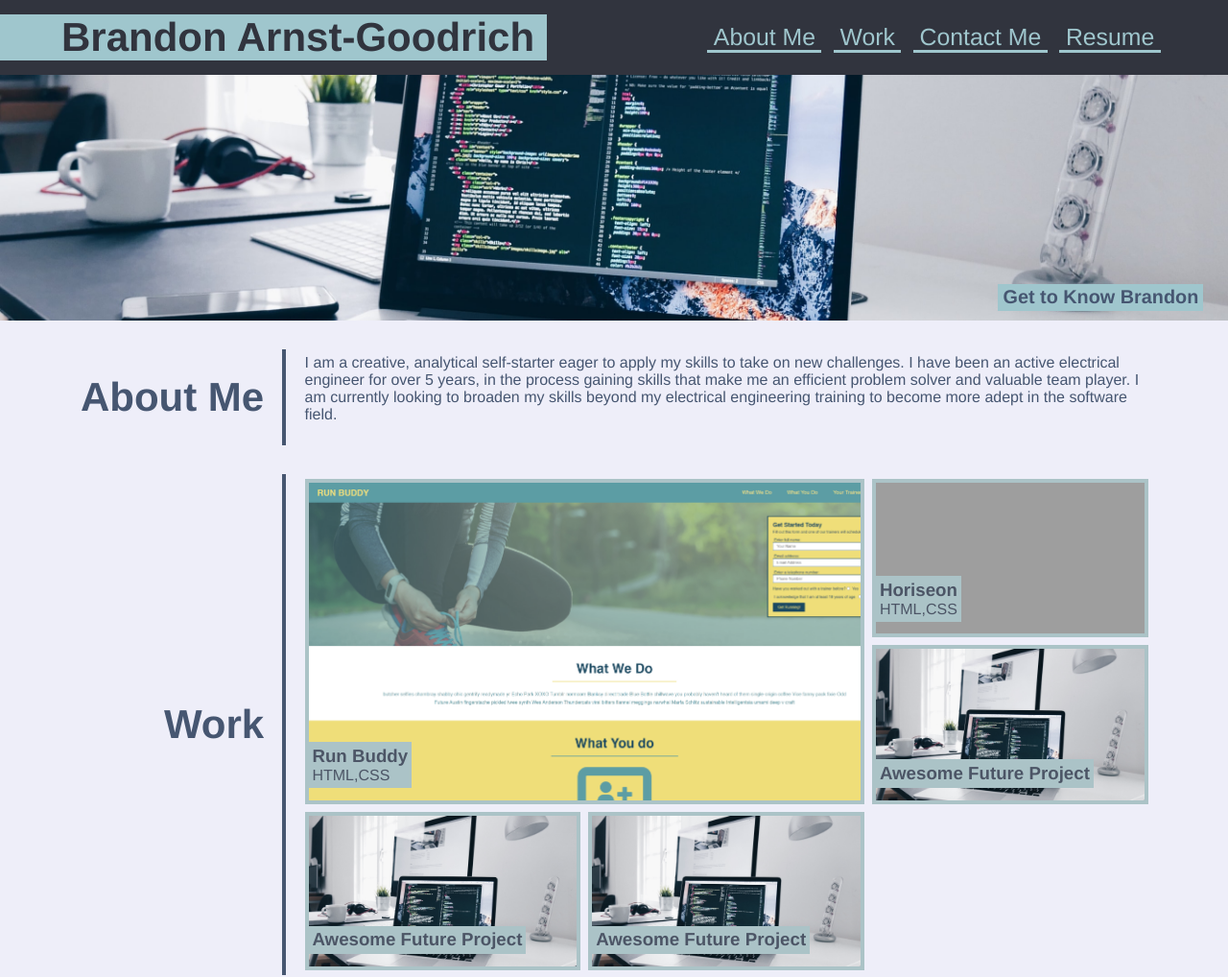
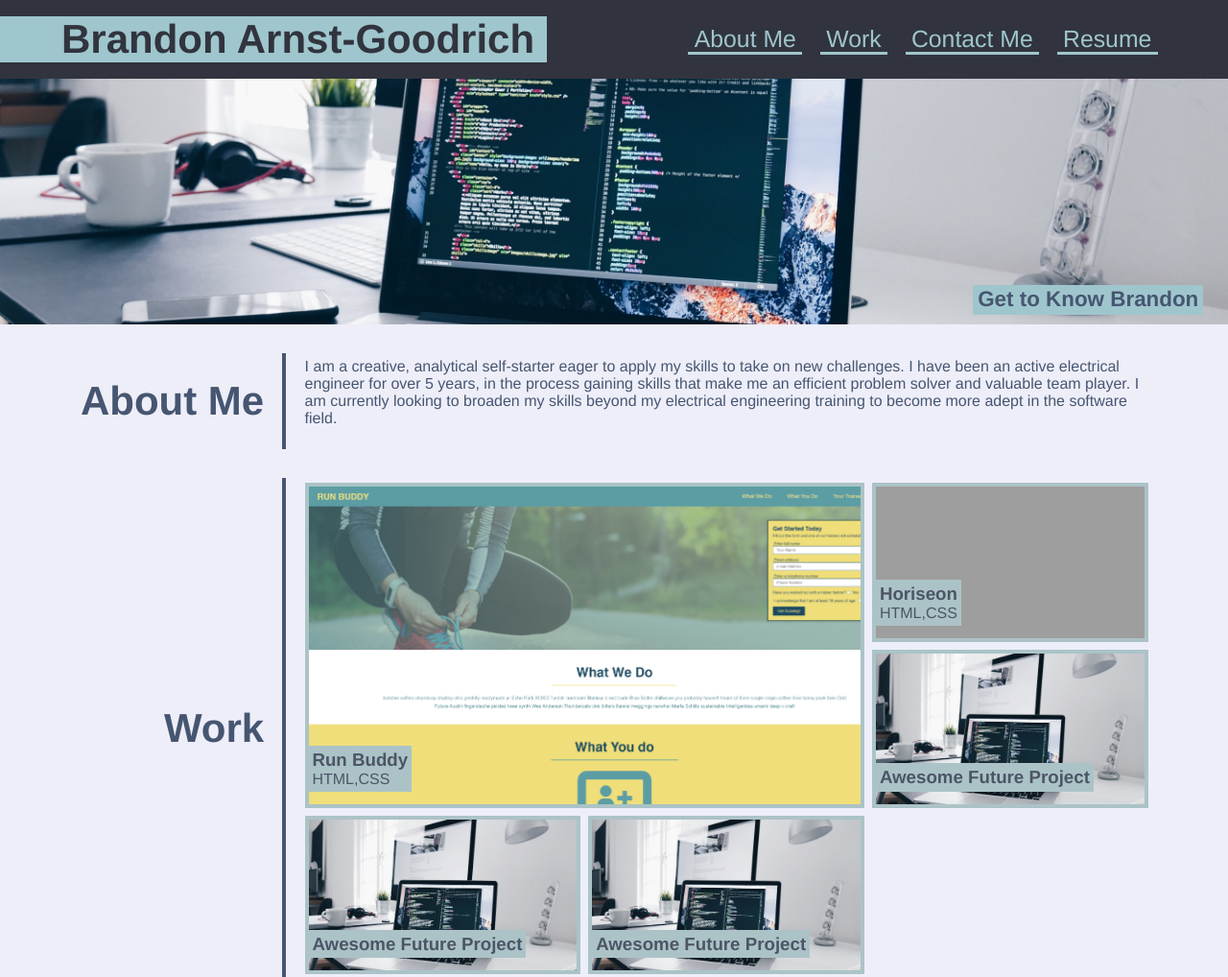
Before and after one commit to BrandonAG/BrandonAG.github.io, a plain HTML site: page index.html in a window 1280 px wide. Shown: the top 1018 px of the page at 96% size. Drawn offline with Linux system fonts and the light colour scheme; grey boxes are pictures that could not be loaded.

Commit message:
additional screen size optimizations

```diff
--- a/assets/styles.css
+++ b/assets/styles.css
@@ -18,7 +18,7 @@ body {
 }
 
 header {
-    padding: 15px 0px;
+    padding: 15px 0;
     background-color: var(--header-background-color);
     display: flex;
     justify-content: space-between;
@@ -33,7 +33,8 @@ header h1 {
     font-weight: bold;
     font-size: 42px;
     color: var(--header-background-color);
-    margin: 0;
+    /* margin: 0; */
+    margin: calc(0.1vw / 0.6) 0;
 }
 
 header a {
@@ -56,14 +57,14 @@ header nav ul {
 }
 
 header nav ul li{
-    padding: 0.5vw 0;
+    margin: auto 0;
 }
 
 header nav ul li a {
     padding-left: 0.5vw;
     padding-right: 0.5vw;
     color: var(--header-font-color);
-    margin: 0.3vw 0.5vw;
+    margin: calc(8px + 0.1vw);
     font-weight: lighter;
     /* font-size: 1.55vw; */
     font-size: calc(12px + 1vw);
@@ -90,7 +91,7 @@ header nav ul li a:hover {
     background-color: var(--header-font-color);
     padding: 0.2vw 0.4vw;
     margin: 0.8vw 2vw;
-    font-size: 1.55vw;
+    font-size: calc(16px + 0.5vw);
 }
 
 .flex-row {
@@ -109,7 +110,7 @@ header nav ul li a:hover {
     font-weight: bold;
     font-size: 42px;
     height: 100%;
-    min-width: 170px;
+    min-width: 180px;
 }
 
 .flex-row > * {
@@ -213,6 +214,29 @@ header nav ul li a:hover {
     align-items: center;
 }
 
+@media screen and (max-width: 1000px) {
+    .row-info {
+        border-left: none;
+        padding: 0;
+        min-height: 0px;
+    }
+
+    .flex-row h2 {
+        text-align: left;
+    }
+}
+
+@media screen and (max-width: 900px) {
+    .project-grid {
+        display: inline;
+    }
+
+    .project {
+        height: 40vw;
+        margin: 2vw 0;
+    }
+}
+
 @media screen and (max-width: 575px) {
     .hero {
         height: 40vw;
@@ -229,16 +253,6 @@ header nav ul li a:hover {
     header nav ul li a {
         font-size: 24px;
         border-bottom: none;
-    }
-
-    .flex-row h2 {
-        text-align: left;
-    }
-
-    .row-info {
-        border-left: none;
-        min-height: 0px;
-        padding: 0;
     }
 
     header nav ul {
@@ -265,13 +279,4 @@ header nav ul li a:hover {
         margin: 0;
         padding: 0;
     }
-
-    .project-grid {
-        display: inline;
-    }
-
-    .project {
-        height: 40vw;
-        margin: 2vw 0;
-    }
 }
```
